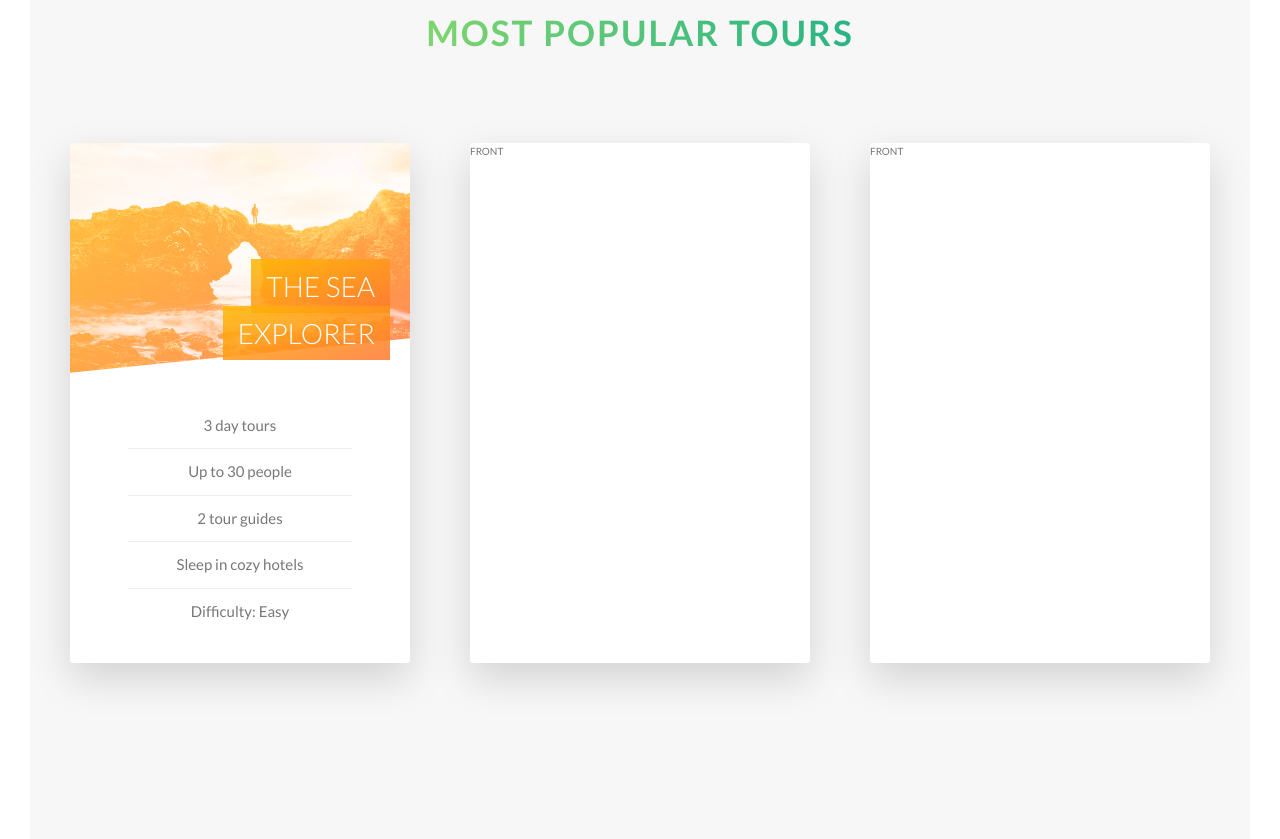
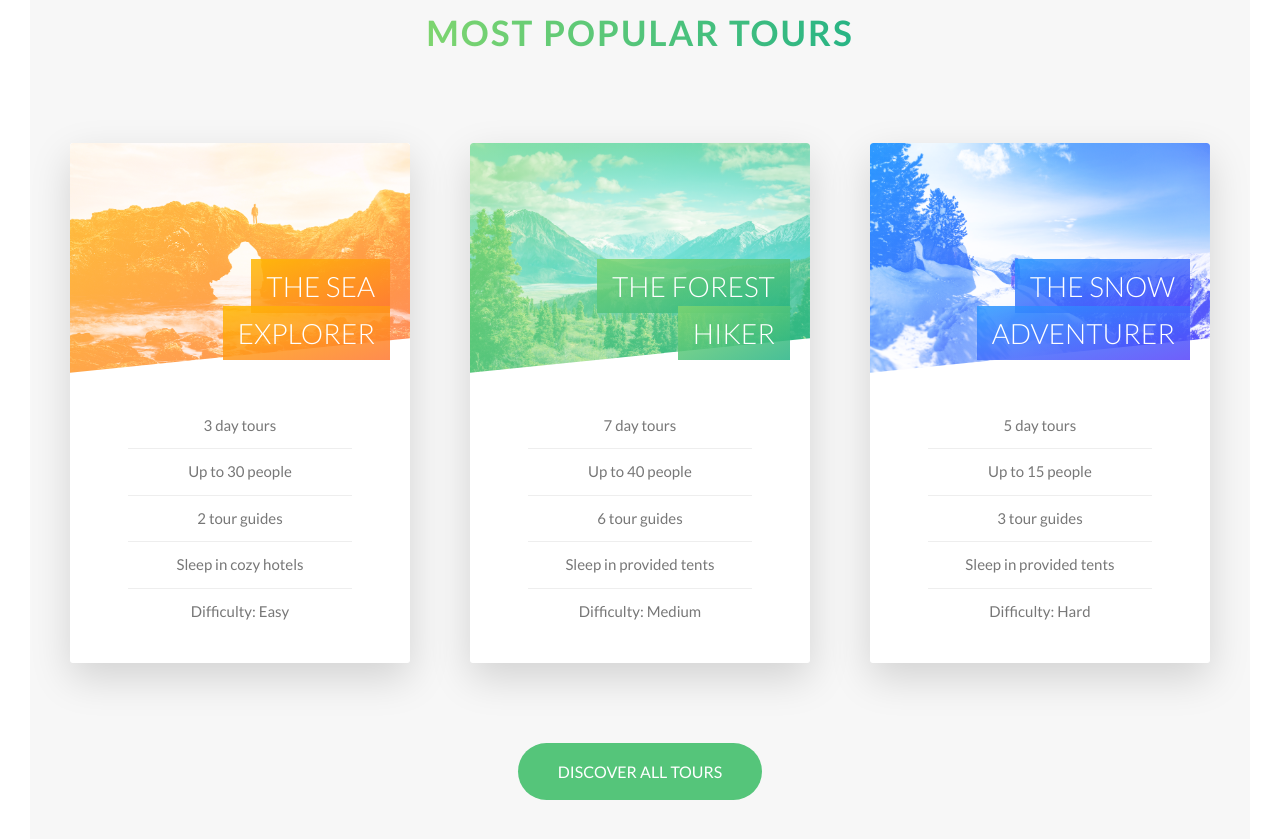
Before and after one commit to thaingocnguyen/Natours, a plain HTML site: page index.html in a window 1280 px wide. Shown: the part 2332-3171 px from the top of the page. Drawn offline with Linux system fonts and the light colour scheme.

Commit message:
finished building features section

```diff
--- a/css/style.css
+++ b/css/style.css
@@ -105,6 +105,12 @@ body {
 .u-margin-bottom-small {
   margin-bottom: 1.5rem; }
 
+.u-margin-to-big {
+  margin-top: 8rem; }
+
+.u-margin-to-huge {
+  margin-top: 10rem; }
+
 .btn:link, .btn:visited {
   text-transform: uppercase;
   text-decoration: none;
@@ -131,6 +137,12 @@ body {
   color: #777; }
   .btn--white::after {
     background-color: #fff; }
+
+.btn--green {
+  background-color: #55c57a;
+  color: #fff; }
+  .btn--green::after {
+    background-color: #55c57a; }
 
 .btn::after {
   content: "";
@@ -216,6 +228,10 @@ body {
       transform: rotateY(180deg); }
       .card__side--back-1 {
         background-image: linear-gradient(to right bottom, #ffb900, #ff7730); }
+      .card__side--back-2 {
+        background-image: linear-gradient(to right bottom, #7ed56f, #28b485); }
+      .card__side--back-3 {
+        background-image: linear-gradient(to right bottom, #2998ff, #5643fa); }
   .card:hover .card__side--front {
     transform: rotateY(-180deg); }
   .card:hover .card__side--back {
@@ -225,13 +241,15 @@ body {
     height: 23rem;
     background-blend-mode: screen;
     -webkit-clip-path: polygon(0 0, 100% 0, 100% 85%, 0 100%);
-    clip-path: polygon(0 0, 100% 0, 100% 85%, 0 100%); }
+    clip-path: polygon(0 0, 100% 0, 100% 85%, 0 100%);
+    border-top-left-radius: 3px;
+    border-top-right-radius: 3px; }
     .card__picture--1 {
       background-image: linear-gradient(to right bottom, #ffb900, #ff7730), url(../img/nat-5.jpg); }
     .card__picture--2 {
-      background-image: url(../img/nat-5.jpg); }
+      background-image: linear-gradient(to right bottom, #7ed56f, #28b485), url(../img/nat-6.jpg); }
     .card__picture--3 {
-      background-image: url(../img/nat-5.jpg); }
+      background-image: linear-gradient(to right bottom, #2998ff, #5643fa), url(../img/nat-7.jpg); }
   .card__heading {
     font-size: 2.8rem;
     font-weight: 300;
@@ -248,6 +266,10 @@ body {
     box-decoration-break: clone; }
     .card__heading-span--1 {
       background-image: linear-gradient(to right bottom, rgba(255, 185, 0, 0.85), rgba(255, 119, 48, 0.85)); }
+    .card__heading-span--2 {
+      background-image: linear-gradient(to right bottom, rgba(126, 213, 111, 0.85), rgba(40, 180, 133, 0.85)); }
+    .card__heading-span--3 {
+      background-image: linear-gradient(to right bottom, rgba(41, 152, 255, 0.85), rgba(86, 67, 250, 0.85)); }
   .card__details {
     padding: 3rem; }
     .card__details ul {
@@ -260,6 +282,23 @@ body {
         padding: 1rem; }
         .card__details ul li:not(:last-child) {
           border-bottom: 1px solid #eee; }
+  .card__cta {
+    position: absolute;
+    top: 50%;
+    left: 50%;
+    transform: translate(-50%, -50%);
+    width: 90%;
+    text-align: center; }
+  .card__price-box {
+    text-align: center;
+    margin-bottom: 8rem;
+    color: #fff; }
+  .card__price-only {
+    font-size: 1.4rem;
+    text-transform: uppercase; }
+  .card__price-value {
+    font-size: 6rem;
+    font-weight: 100; }
 
 .feature-box {
   background-color: rgba(255, 255, 255, 0.8);
@@ -343,5 +382,5 @@ body {
 
 .section-tours {
   background-color: #f7f7f7;
-  padding: 25rem 0 50rem 0;
+  padding: 25rem 0 15rem 0;
   margin-top: -10rem; }
--- a/index.html
+++ b/index.html
@@ -130,30 +130,79 @@
                             </div>
                         </div>
                         <div class="card__side card__side--back card__side--back-1">
-                            BACK
+                            <div class="card__cta">
+                                <div class="card__price-box">
+                                    <p class="card__price-only">Only</p>
+                                    <p class="card__price-value">$297</p>
+                                </div>
+                                <a href="#" class="btn btn--white">Book now!</a>
+                            </div>
                         </div>
                     </div>
                 </div>
                 <div class="col-1-of-3">
                     <div class="card">
                         <div class="card__side card__side--front">
-                            FRONT
+                            <div class="card__picture card__picture--2">
+                                &nbsp;
+                            </div>
+                            <h4 class="card__heading">
+                                <span class="card__heading-span card__heading-span--2">The Forest Hiker</span>
+                            </h4>
+                            <div class="card__details">
+                                <ul>
+                                    <li>7 day tours</li>
+                                    <li>Up to 40 people</li>
+                                    <li>6 tour guides</li>
+                                    <li>Sleep in provided tents</li>
+                                    <li>Difficulty: Medium</li>
+                                </ul>
+                            </div>
                         </div>
                         <div class="card__side card__side--back card__side--back-2">
-                            BACK
+                            <div class="card__cta">
+                                <div class="card__price-box">
+                                    <p class="card__price-only">Only</p>
+                                    <p class="card__price-value">$497</p>
+                                </div>
+                                <a href="#" class="btn btn--white">Book now!</a>
+                            </div>
                         </div>
                     </div>
                 </div>
                 <div class="col-1-of-3">
                     <div class="card">
                         <div class="card__side card__side--front">
-                            FRONT
+                            <div class="card__picture card__picture--3">
+                                &nbsp;
+                            </div>
+                            <h4 class="card__heading">
+                                <span class="card__heading-span card__heading-span--3">The Snow Adventurer</span>
+                            </h4>
+                            <div class="card__details">
+                                <ul>
+                                    <li>5 day tours</li>
+                                    <li>Up to 15 people</li>
+                                    <li>3 tour guides</li>
+                                    <li>Sleep in provided tents</li>
+                                    <li>Difficulty: Hard</li>
+                                </ul>
+                            </div>
                         </div>
                         <div class="card__side card__side--back card__side--back-3">
-                            BACK
+                            <div class="card__cta">
+                                <div class="card__price-box">
+                                    <p class="card__price-only">Only</p>
+                                    <p class="card__price-value">$897</p>
+                                </div>
+                                <a href="#" class="btn btn--white">Book now!</a>
+                            </div>
                         </div>
                     </div>
                 </div>
+            </div>
+            <div class="u-center-text u-margin-bottom-huge">
+                <a href="#" class="btn btn--green">Discover all tours</a>
             </div>
         </section>
         </main>
--- a/sass/base/_utilities.scss
+++ b/sass/base/_utilities.scss
@@ -3,3 +3,6 @@
 .u-margin-bottom-big { margin-bottom: 8rem; }
 .u-margin-bottom-medium { margin-bottom: 4rem; }
 .u-margin-bottom-small { margin-bottom: 1.5rem; }
+
+.u-margin-to-big { margin-top: 8rem; }
+.u-margin-to-huge { margin-top: 10rem; }
--- a/sass/components/_buttons.scss
+++ b/sass/components/_buttons.scss
@@ -32,6 +32,15 @@
 
         &::after {
             background-color: $color-white;
+        }
+    }
+
+    &--green {
+        background-color: $color-primary;
+        color: $color-white;
+
+        &::after {
+            background-color: $color-primary;
         }
     }
 
--- a/sass/components/_card.scss
+++ b/sass/components/_card.scss
@@ -29,6 +29,15 @@
             &-1 {
                 background-image: linear-gradient(to right bottom, $color-secondary-light, $color-secondary-dark);
             }
+
+            &-2 {
+                background-image: linear-gradient(to right bottom, $color-primary-light, $color-primary-dark);
+            }
+
+
+            &-3 {
+                background-image: linear-gradient(to right bottom, $color-tertiary-light, $color-tertiary-dark);
+            }
         }
     }
 
@@ -48,17 +57,19 @@
         background-blend-mode: screen;
         -webkit-clip-path: polygon(0 0, 100% 0, 100% 85%, 0 100%);
         clip-path: polygon(0 0, 100% 0, 100% 85%, 0 100%);
+        border-top-left-radius: 3px;
+        border-top-right-radius: 3px;
 
         &--1 {
             background-image: linear-gradient(to right bottom, $color-secondary-light, $color-secondary-dark), url(../img/nat-5.jpg);
         }
 
         &--2 {
-            background-image: url(../img/nat-5.jpg);
+            background-image: linear-gradient(to right bottom, $color-primary-light, $color-primary-dark), url(../img/nat-6.jpg);
         }
 
         &--3 {
-            background-image: url(../img/nat-5.jpg);
+            background-image: linear-gradient(to right bottom, $color-tertiary-light, $color-tertiary-dark), url(../img/nat-7.jpg);
         }
     }
 
@@ -85,6 +96,18 @@
                 rgba($color-secondary-light, .85),
                 rgba($color-secondary-dark, .85));
         }
+
+        &--2 {
+            background-image: linear-gradient(to right bottom,
+                rgba($color-primary-light, .85),
+                rgba($color-primary-dark, .85));
+        }
+
+        &--3 {
+            background-image: linear-gradient(to right bottom,
+                rgba($color-tertiary-light, .85),
+                rgba($color-tertiary-dark, .85));
+        }
     }
 
     &__details {
@@ -107,4 +130,29 @@
         }
     }
 
+    // FRONT SIDE STYLING
+    &__cta {
+        position: absolute;
+        top: 50%;
+        left: 50%;
+        transform: translate(-50%, -50%);
+        width: 90%;
+        text-align: center;
+    }
+
+    &__price-box {
+        text-align: center;
+        margin-bottom: 8rem;
+        color: $color-white;
+    }
+
+    &__price-only {
+        font-size: 1.4rem;
+        text-transform: uppercase;
+    }
+
+    &__price-value {
+        font-size: 6rem;
+        font-weight: 100;
+    }
 }
--- a/sass/pages/_home.scss
+++ b/sass/pages/_home.scss
@@ -23,6 +23,6 @@
 
 .section-tours {
     background-color: $color-grey-light-1;
-    padding: 25rem 0 50rem 0;
+    padding: 25rem 0 15rem 0;
     margin-top: -10rem;
 }
```
